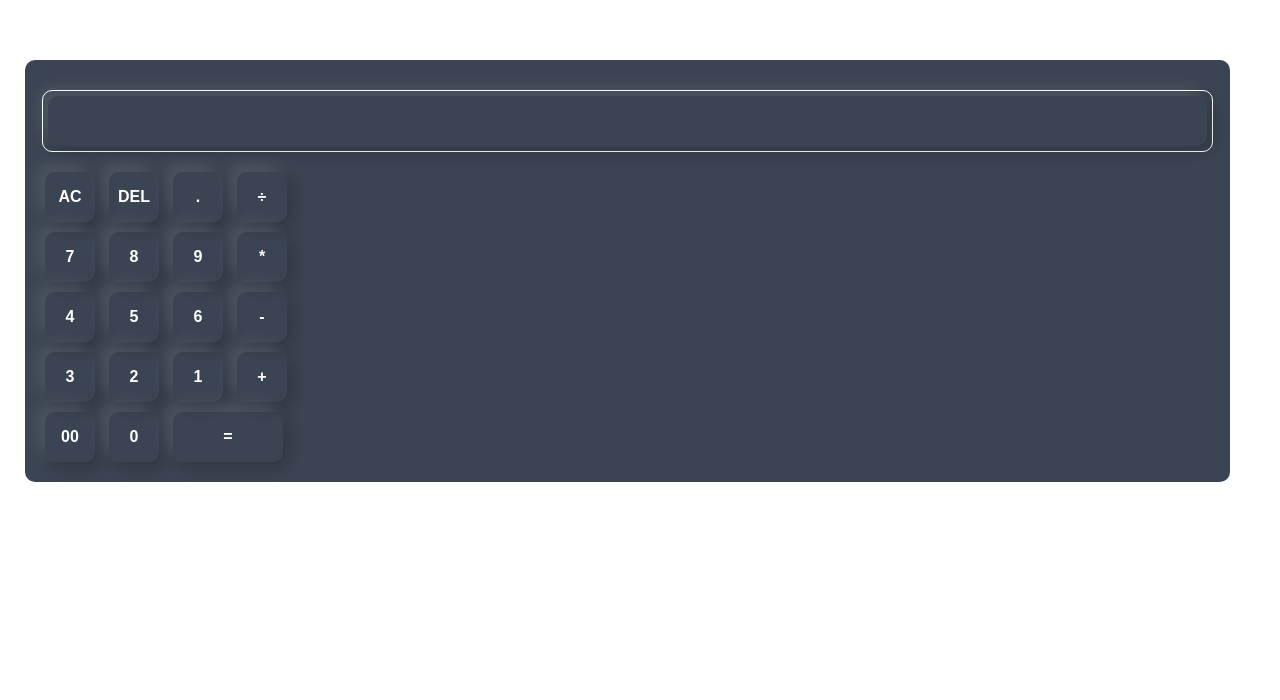
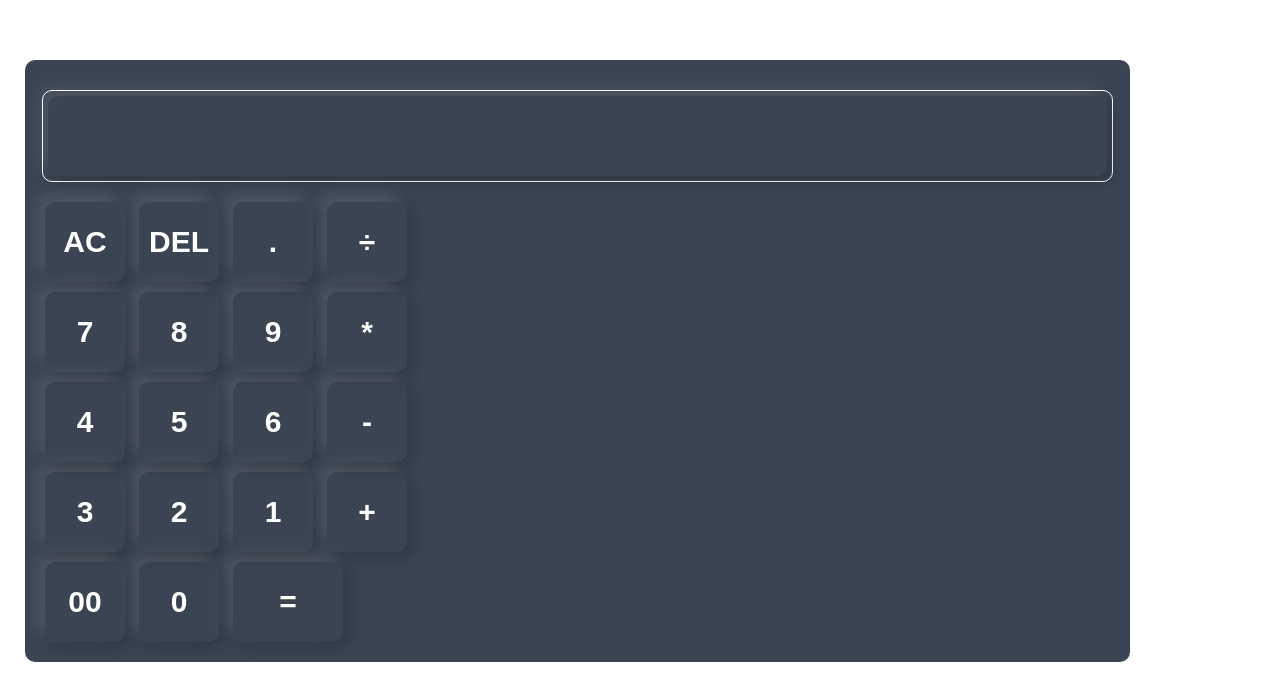
Before and after one commit to Eunini/calculator, a plain HTML site: page index.html in a window 1280 px wide. Drawn offline with Linux system fonts and the light colour scheme.

Commit message:
Update style.css

```diff
--- a/style.css
+++ b/style.css
@@ -15,7 +15,7 @@
 }
 
 .calculator {
-  margin: 60px 50px 10px 25px;
+  margin: 60px 150px 10px 25px;
   background: #3a4452;
   padding: 15px;
   border-radius: 10px;
@@ -24,12 +24,12 @@
 .calculator form input {
   border: 0;
   outline: 0;
-  width: 50px;
-  height: 50px;
+  width: 80px;
+  height: 80px;
   border-radius: 10px;
   box-shadow: -8px -8px 15px rgba(255,255, 255, 0.1), 5px 5px 15px rgba(0,0,0,0.2);
   background: transparent;
-  font-size: 16px;
+  font-size: 30px;
   color: #fff;
   cursor: pointer;
   margin: 5px;
```
